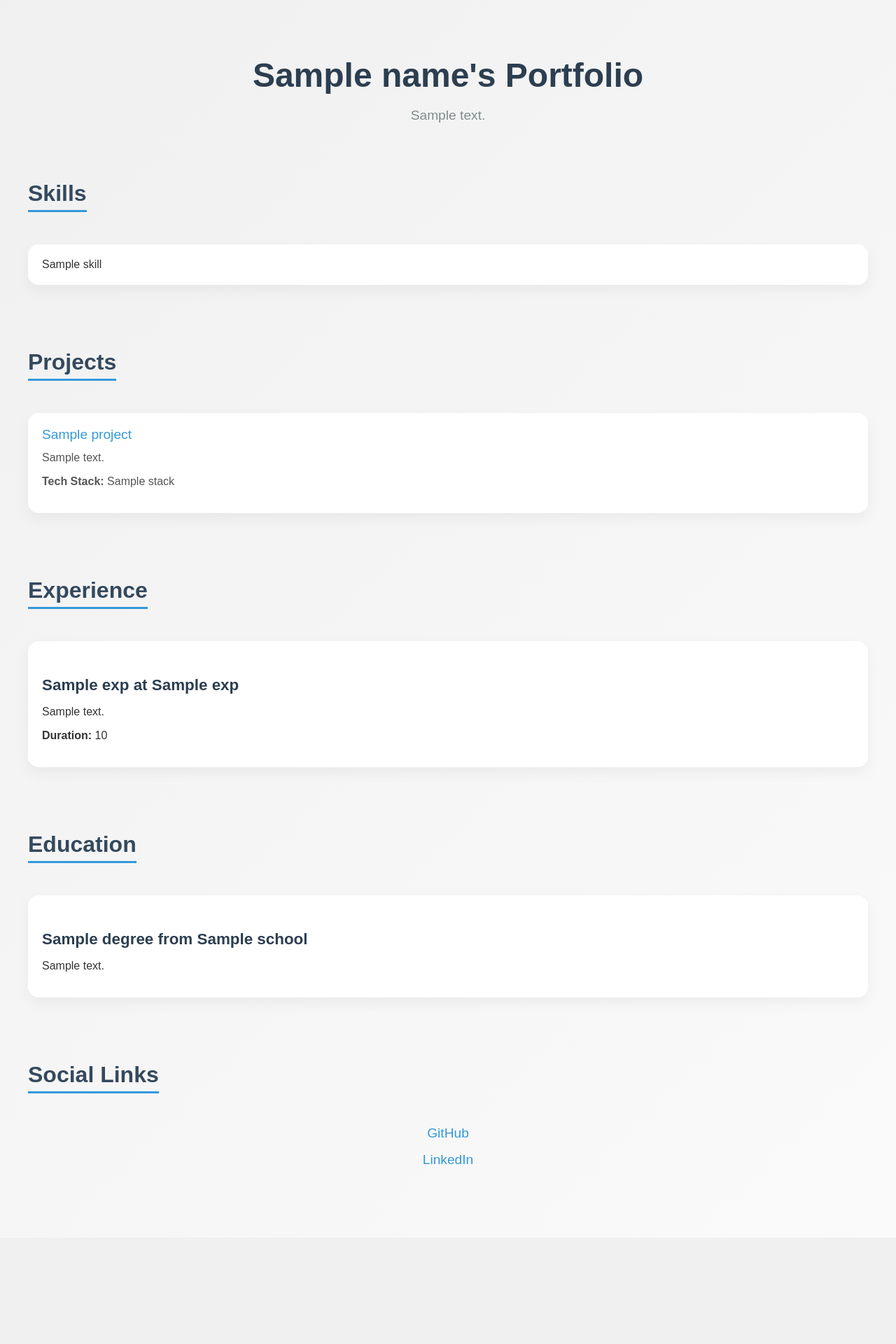
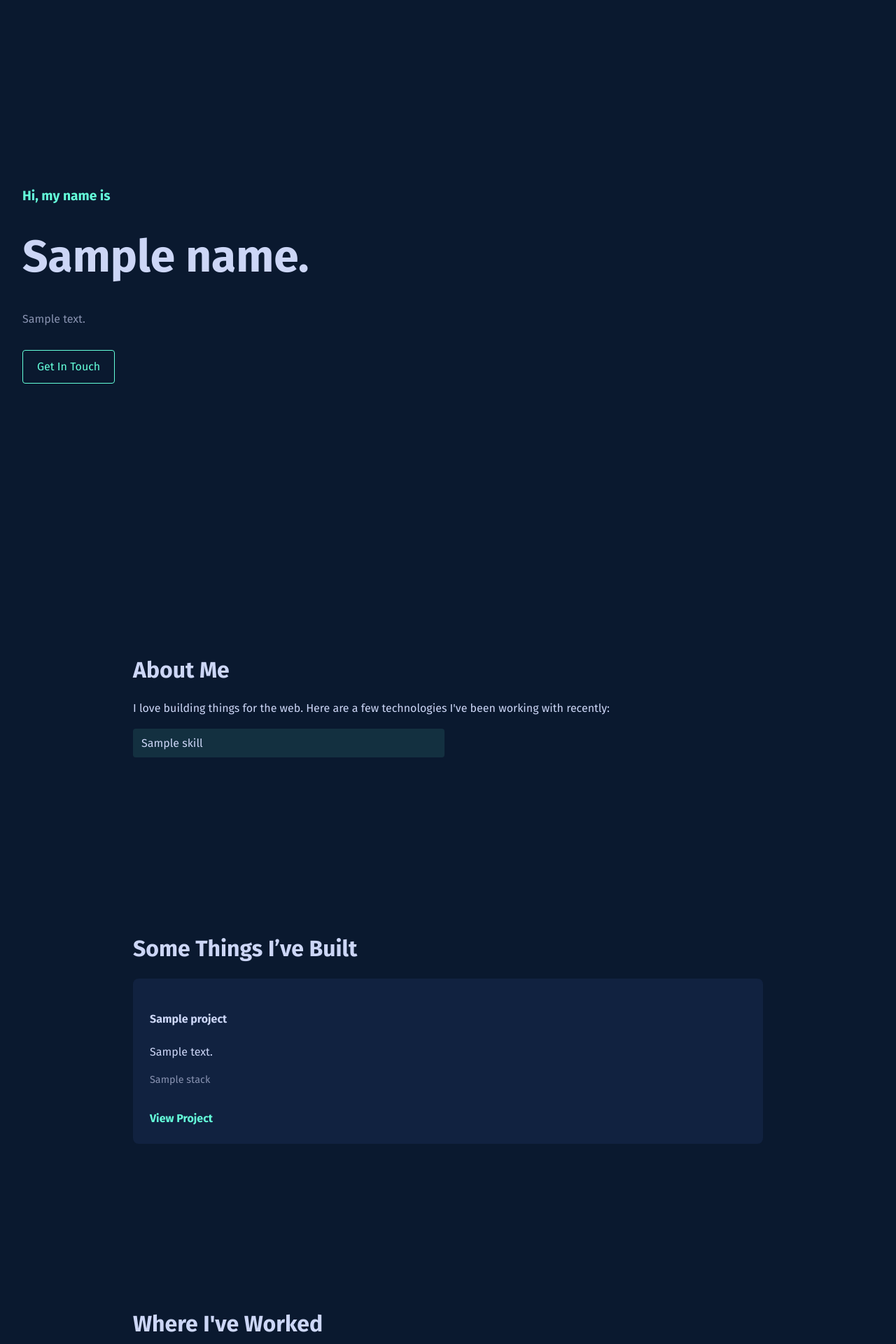
Before and after one commit to rinsham10/folium, a Django app: template builder/templates/template1.html in a window 1280 px wide. Shown: the top 1920 px of the page at 70% size. Before the commit the page ends 1663 px from the top, so only its background shows below. Run offline with Django 5.2, Linux system fonts and the light colour scheme; the template is opened without the code that fills it: most values are stand-ins (such as "Sample title", 1, 10 or a date in 2020).

Commit message:
template new

```diff
--- a/builder/static/css/template1.css
+++ b/builder/static/css/template1.css
@@ -1,124 +1,132 @@
-/* Reset */
-body, html {
+/* template1.css */
+
+body {
+  background-color: #0a192f;
+  color: #ccd6f6;
+  font-family: 'Fira Sans', sans-serif;
   margin: 0;
   padding: 0;
-  font-family: 'Poppins', sans-serif;
-  background: linear-gradient(135deg, #f0f0f0, #fafafa);
-  color: #333;
+  line-height: 1.6;
 }
 
-.template1 {
-  max-width: 1200px;
-  margin: 0 auto;
-  padding: 40px 20px;
+a {
+  color: #64ffda;
+  text-decoration: none;
 }
 
-/* Header */
-.header {
-  text-align: center;
-  margin-bottom: 50px;
-  animation: fadeInDown 1s ease forwards;
+.section-title {
+  font-size: 2rem;
+  color: #ccd6f6;
+  margin-bottom: 1rem;
 }
 
-.header h2 {
-  font-size: 3rem;
-  color: #2c3e50;
-  margin-bottom: 10px;
+.hero {
+  display: flex;
+  flex-direction: column;
+  justify-content: center;
+  align-items: flex-start;
+  min-height: 100vh;
+  padding: 0 2rem;
 }
 
-.bio {
+.intro {
+  color: #64ffda;
   font-size: 1.2rem;
-  color: #7f8c8d;
 }
 
-/* Section Titles */
-h3 {
-  font-size: 2rem;
-  color: #34495e;
-  margin-bottom: 30px;
-  border-bottom: 3px solid #3498db;
-  display: inline-block;
-  padding-bottom: 5px;
+.name {
+  font-size: 4rem;
+  font-weight: bold;
+  color: #ccd6f6;
+  margin: 0.5rem 0;
 }
 
-/* Sections */
-section {
-  margin-bottom: 60px;
+.subtitle {
+  max-width: 500px;
+  color: #8892b0;
+  margin: 1rem 0 2rem;
 }
 
-/* Lists */
-ul {
-  list-style: none;
-  padding: 0;
-  display: grid;
-  grid-template-columns: repeat(auto-fit, minmax(250px, 1fr));
-  gap: 20px;
-}
-
-/* List Items as Cards */
-li {
-  background: white;
-  padding: 20px;
-  border-radius: 15px;
-  box-shadow: 0 8px 20px rgba(0, 0, 0, 0.05);
-  transition: transform 0.3s ease, box-shadow 0.3s ease;
-}
-
-li:hover {
-  transform: translateY(-8px);
-  box-shadow: 0 12px 30px rgba(0, 0, 0, 0.1);
-}
-
-/* Projects */
-.project-link {
-  display: inline-block;
-  font-size: 1.2rem;
-  color: #3498db;
-  text-decoration: none;
-  margin-bottom: 8px;
-}
-
-.project-link:hover {
-  text-decoration: underline;
-}
-
-.project p {
-  margin-top: 5px;
-  color: #555;
+.cta-button {
+  padding: 10px 20px;
+  border: 1px solid #64ffda;
+  border-radius: 4px;
+  color: #64ffda;
+  background: transparent;
+  transition: all 0.3s ease;
   font-size: 1rem;
 }
 
-/* Experience & Education Items */
-.experience-item h4,
-.education-item h4 {
-  font-size: 1.4rem;
-  margin-bottom: 5px;
-  color: #2c3e50;
+.cta-button:hover {
+  background-color: rgba(100, 255, 218, 0.1);
 }
 
-/* Social Links */
-.social-links p {
-  text-align: center;
+.about, .projects, .experience, .education, .contact {
+  padding: 100px 2rem;
+  max-width: 900px;
+  margin: 0 auto;
 }
 
-.social-link {
-  font-size: 1.2rem;
-  color: #3498db;
-  text-decoration: none;
+.skills-grid {
+  display: grid;
+  grid-template-columns: repeat(2, 1fr);
+  gap: 10px;
+  list-style: none;
+  padding: 0;
 }
 
-.social-link:hover {
-  text-decoration: underline;
+.skills-grid li {
+  background: rgba(100, 255, 218, 0.1);
+  padding: 8px 12px;
+  border-radius: 4px;
+  font-size: 1rem;
 }
 
-/* Animations */
-@keyframes fadeInDown {
-  from {
-      opacity: 0;
-      transform: translateY(-40px);
-  }
-  to {
-      opacity: 1;
-      transform: translateY(0);
-  }
+.project-cards {
+  display: grid;
+  grid-template-columns: repeat(auto-fit, minmax(300px, 1fr));
+  gap: 2rem;
 }
+
+.project-card {
+  background-color: #112240;
+  padding: 1.5rem;
+  border-radius: 8px;
+  transition: transform 0.3s ease;
+}
+
+.project-card:hover {
+  transform: translateY(-10px);
+}
+
+.project-link {
+  display: inline-block;
+  margin-top: 1rem;
+  color: #64ffda;
+  font-weight: bold;
+}
+
+.tech-stack {
+  font-size: 0.9rem;
+  color: #8892b0;
+  margin-top: 0.5rem;
+}
+
+footer {
+  padding: 100px 2rem;
+  text-align: center;
+  background-color: #0a192f;
+}
+
+.footer-link {
+  display: inline-block;
+  margin: 10px;
+  color: #64ffda;
+}
+
+.experience-item, .education-item {
+  background: #112240;
+  padding: 1rem;
+  border-radius: 8px;
+  margin-bottom: 1.5rem;
+}
--- a/builder/templates/template1.html
+++ b/builder/templates/template1.html
@@ -3,91 +3,109 @@
 <html lang="en">
 <head>
   <meta charset="UTF-8">
+  <meta name="viewport" content="width=device-width, initial-scale=1.0">
   <title>{{ name }}'s Portfolio</title>
   <link rel="stylesheet" href="{% static 'css/template1.css' %}">
+  <link href="https://fonts.googleapis.com/css2?family=Fira+Sans:wght@400;600;700&display=swap" rel="stylesheet">
+  <!-- Add AOS CSS -->
+<link href="https://cdn.jsdelivr.net/npm/aos@2.3.4/dist/aos.css" rel="stylesheet">
+
 </head>
 <body>
-  <div class="template1">
-    <header class="header">
-      <h2>{{ name }}'s Portfolio</h2>
 
-      <!-- Bio section only appears if bio exists -->
+  <header class="hero" data-aos="fade-up">
+  <h1 class="intro">Hi, my name is</h1>
+  <h2 class="name">{{ name }}.</h2>
   {% if bio %}
-        <p class="bio">{{ bio }}</p>
+    <p class="subtitle">{{ bio }}</p>
   {% endif %}
+  <a href="#contact" class="cta-button">Get In Touch</a>
 </header>
 
-    <!-- Skills section, only appears if skills are provided -->
+
+  <main>
     {% if skills %}
-      <section class="skills">
-        <h3>Skills</h3>
-        <ul>
+    <section class="about" id="about">
+      <h3 class="section-title">About Me</h3>
+      <div class="about-content">
+        <p>I love building things for the web. Here are a few technologies I've been working with recently:</p>
+        <ul class="skills-grid">
           {% for skill in skills %}
             <li>{{ skill }}</li>
           {% endfor %}
         </ul>
+      </div>
     </section>
     {% endif %}
 
-    <!-- Projects section, only appears if there are projects -->
     {% if project_data %}
-      <section class="projects">
-        <h3>Projects</h3>
-        <ul>
+    <section class="projects" id="projects">
+      <h3 class="section-title">Some Things I’ve Built</h3>
+      <div class="project-cards">
         {% for project in project_data %}
-            <li class="project">
-              <a href="{{ project.link }}" class="project-link" target="_blank">{{ project.title }}</a>
+        <div class="project-card">
+          <h4>{{ project.title }}</h4>
           <p>{{ project.description }}</p>
-              <p><strong>Tech Stack:</strong> {{ project.stack }}</p>
-            </li>
+          <p class="tech-stack">{{ project.stack }}</p>
+          <a href="{{ project.link }}" target="_blank" class="project-link">View Project</a>
+        </div>
         {% endfor %}
-        </ul>
+      </div>
     </section>
     {% endif %}
 
-    <!-- Experience section, only appears if there is experience data -->
     {% if experience %}
-      <section class="experience">
-        <h3>Experience</h3>
-        <ul>
+    <section class="experience" id="experience">
+      <h3 class="section-title">Where I've Worked</h3>
+      <div class="experience-list">
         {% for exp in experience %}
-            <li class="experience-item">
-              <h4>{{ exp.job_title }} at {{ exp.company_name }}</h4>
+          <div class="experience-item">
+            <h4>{{ exp.job_title }} @ {{ exp.company_name }}</h4>
             <p>{{ exp.job_desc }}</p>
-              <p><strong>Duration:</strong> {{ exp.duration }}</p>
-            </li>
+            <span class="duration">{{ exp.duration }}</span>
+          </div>
         {% endfor %}
-        </ul>
+      </div>
     </section>
     {% endif %}
 
-    <!-- Education section, only appears if there is education data -->
     {% if education %}
-      <section class="education">
-        <h3>Education</h3>
-        <ul>
+    <section class="education" id="education">
+      <h3 class="section-title">Education</h3>
+      <div class="education-list">
         {% for edu in education %}
-            <li class="education-item">
-              <h4>{{ edu.degree }} from {{ edu.school }}</h4>
+          <div class="education-item">
+            <h4>{{ edu.degree }} - {{ edu.school }}</h4>
             <p>{{ edu.edu_desc }}</p>
-            </li>
+          </div>
         {% endfor %}
-        </ul>
+      </div>
     </section>
     {% endif %}
+  </main>
 
-    <!-- Social Links section, only appears if both GitHub and LinkedIn are provided -->
-    {% if github or linkedin %}
-      <section class="social-links">
-        <h3>Social Links</h3>
+  <footer id="contact">
+    <h3 class="section-title">Get In Touch</h3>
+    <p>I’m currently looking for new opportunities. Feel free to say hi!</p>
     {% if github %}
-          <p><a href="{{ github }}" target="_blank" class="social-link">GitHub</a></p>
+      <a href="{{ github }}" class="footer-link" target="_blank">GitHub</a>
     {% endif %}
     {% if linkedin %}
-          <p><a href="{{ linkedin }}" target="_blank" class="social-link">LinkedIn</a></p>
+      <a href="{{ linkedin }}" class="footer-link" target="_blank">LinkedIn</a>
     {% endif %}
-      </section>
-    {% endif %}
-  </div>
+  </footer>
+<!-- Add AOS JS -->
+<script src="https://cdn.jsdelivr.net/npm/aos@2.3.4/dist/aos.js"></script>
+
+<script>
+  AOS.init({
+    offset: 100,  // distance in px from the top of the screen when the element is triggered
+    duration: 600,  // duration of the animation in milliseconds
+    easing: 'ease-in-out',  // easing function for the animation
+    delay: 100,  // delay before the animation starts
+    once: true,  // whether animation should happen only once
+  });
+</script>
+
 </body>
 </html>
```
Also changed, not shown: db.sqlite3. Lines whose indentation alone changed are shown as unchanged.
